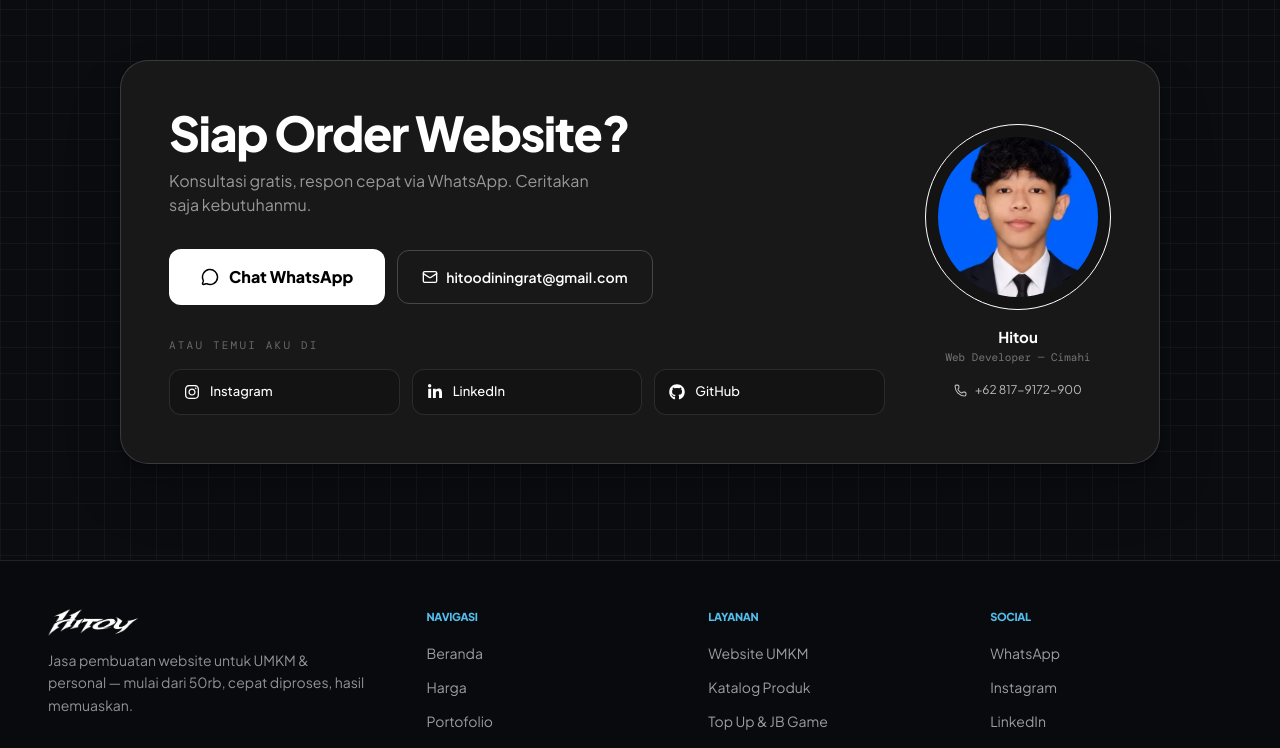
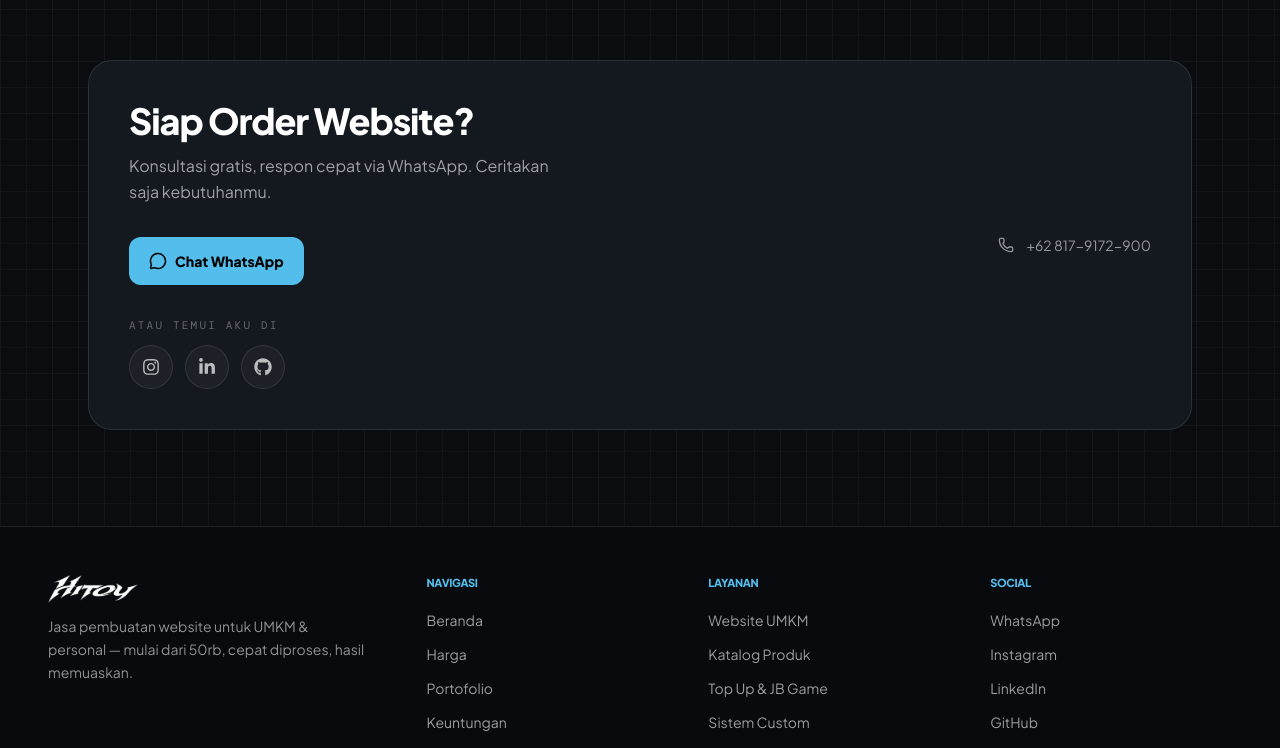
Before and after one commit to andhkx/hitou, a Next.js app: page /harga in a window 1280 px wide. Shown: the part 1083-1831 px from the top of the page. Built offline with nearby package versions, Linux system fonts and the light colour scheme; a web font is replaced by a local one.

Commit message:
polish dark Dibikinin interactions and section content

```diff
--- a/src/components/CTA.jsx
+++ b/src/components/CTA.jsx
@@ -2,32 +2,15 @@
 
 import { motion, useReducedMotion } from "motion/react";
 import { Mail, MessageCircle, Phone } from "lucide-react";
-import BorderGlow from "./reactbits/BorderGlow/BorderGlow.jsx";
-import { about, contactInfo, profile, socials, wa } from "@/data/portfolio";
+import { contactInfo, profile, socials, wa } from "@/data/portfolio";
 
-const EASE = [0.16, 1, 0.3, 1];
+const EASE = [0.4, 0, 0.2, 1];
 
 const SOCIAL_PATHS = {
-  linkedin: {
-    viewBox: "0 0 448 512",
-    d: "M100.28 448H7.4V148.9h92.88zM53.79 108.1C24.09 108.1 0 83.5 0 53.8a53.79 53.79 0 0 1 107.58 0c0 29.7-24.1 54.3-53.79 54.3zM447.9 448h-92.68V302.4c0-34.7-.7-79.2-48.29-79.2-48.29 0-55.69 37.7-55.69 76.7V448h-92.78V148.9h89.08v40.8h1.3c12.4-23.5 42.69-48.3 87.88-48.3 94 0 111.28 61.9 111.28 142.3V448z",
-  },
-  instagram: {
-    viewBox: "0 0 448 512",
-    d: "M224.1 141c-63.6 0-114.9 51.3-114.9 114.9s51.3 114.9 114.9 114.9S339 319.5 339 255.9 287.7 141 224.1 141zm0 189.6c-41.1 0-74.7-33.5-74.7-74.7s33.5-74.7 74.7-74.7 74.7 33.5 74.7 74.7-33.6 74.7-74.7 74.7zm146.4-194.3c0 14.9-12 26.8-26.8 26.8-14.9 0-26.8-12-26.8-26.8s12-26.8 26.8-26.8 26.8 12 26.8 26.8zm76.1 27.2c-1.7-35.9-9.9-67.7-36.2-93.9-26.2-26.2-58-34.4-93.9-36.2-37-2.1-147.9-2.1-184.9 0-35.8 1.7-67.6 9.9-93.9 36.1s-34.4 58-36.2 93.9c-2.1 37-2.1 147.9 0 184.9 1.7 35.9 9.9 67.7 36.2 93.9s58 34.4 93.9 36.2c37 2.1 147.9 2.1 184.9 0 35.9-1.7 67.7-9.9 93.9-36.2 26.2-26.2 34.4-58 36.2-93.9 2.1-37 2.1-147.8 0-184.8zM398.8 388c-7.8 19.6-22.9 34.7-42.6 42.6-29.5 11.7-99.5 9-132.1 9s-102.7 2.6-132.1-9c-19.6-7.8-34.7-22.9-42.6-42.6-11.7-29.5-9-99.5-9-132.1s-2.6-102.7 9-132.1c7.8-19.6 22.9-34.7 42.6-42.6 29.5-11.7 99.5-9 132.1-9s102.7-2.6 132.1 9c19.6 7.8 34.7 22.9 42.6 42.6 11.7 29.5 9 99.5 9 132.1s2.7 102.7-9 132.1z",
-  },
-  youtube: {
-    viewBox: "0 0 576 512",
-    d: "M549.655 124.083c-6.281-23.65-24.787-42.276-48.284-48.597C458.781 64 288 64 288 64S117.22 64 74.629 75.486c-23.497 6.322-42.003 24.947-48.284 48.597-11.412 42.867-11.412 132.305-11.412 132.305s0 89.438 11.412 132.305c6.281 23.65 24.787 41.5 48.284 47.821C117.22 448 288 448 288 448s170.78 0 213.371-11.486c23.497-6.321 42.003-24.171 48.284-47.821 11.412-42.867 11.412-132.305 11.412-132.305s0-89.438-11.412-132.305zm-317.51 213.508V175.185l142.739 81.205-142.739 81.201z",
-  },
-  github: {
-    viewBox: "0 0 496 512",
-    d: "M165.9 397.4c0 2-2.3 3.6-5.2 3.6-3.3.3-5.6-1.3-5.6-3.6 0-2 2.3-3.6 5.2-3.6 3-.3 5.6 1.3 5.6 3.6zm-31.1-4.5c-.7 2 1.3 4.3 4.3 4.9 2.6 1 5.6 0 6.2-2s-1.3-4.3-4.3-5.2c-2.6-.7-5.5.3-6.2 2.3zm44.2-1.7c-2.9.7-4.9 2.6-4.6 4.9.3 2 2.9 3.3 5.9 2.6 2.9-.7 4.9-2.6 4.6-4.6-.3-1.9-3-3.2-5.9-2.9zM244.8 8C106.1 8 0 113.3 0 252c0 110.9 69.8 205.8 169.5 239.2 12.8 2.3 17.3-5.6 17.3-12.1 0-6.2-.3-40.4-.3-61.4 0 0-70 15-84.7-29.8 0 0-11.4-29.1-27.8-36.6 0 0-22.9-15.7 1.6-15.4 0 0 24.9 2 38.6 25.8 21.9 38.6 58.6 27.5 72.9 20.9 2.3-16 8.8-27.1 16-33.7-55.9-6.2-112.3-14.3-112.3-110.5 0-27.5 7.6-41.3 23.6-58.9-2.6-6.5-11.1-33.3 2.6-67.9 20.9-6.5 69 27 69 27 20-5.6 41.5-8.5 62.8-8.5s42.8 2.9 62.8 8.5c0 0 48.1-33.6 69-27 13.7 34.7 5.2 61.4 2.6 67.9 16 17.7 25.8 31.5 25.8 58.9 0 96.5-58.9 104.2-114.8 110.5 9.2 7.9 17 22.9 17 46.4 0 33.7-.3 75.4-.3 83.6 0 6.5 4.6 14.4 17.3 12.1C428.2 457.8 496 362.9 496 252 496 113.3 383.5 8 244.8 8zM97.2 352.9c-1.3 1-1 3.3.7 5.2 1.6 1.6 3.9 2.3 5.2 1 1.3-1 1-3.3-.7-5.2-1.6-1.6-3.9-2.3-5.2-1zm-10.8-8.1c-.7 1.3.3 2.9 2.3 3.9 1.6 1 3.6.7 4.3-.7.7-1.3-.3-2.9-2.3-3.9-2-.6-3.6-.3-4.3.7zm32.4 35.6c-1.6 1.3-1 4.3 1.3 6.2 2.3 2.3 5.2 2.6 6.5 1 1.3-1.3.7-4.3-1.3-6.2-2.2-2.3-5.2-2.6-6.5-1zm-11.4-14.7c-1.6 1-1.6 3.6 0 5.9 1.6 2.3 4.3 3.3 5.6 2.3 1.6-1.3 1.6-3.9 0-6.2-1.4-2.3-4-3.3-5.6-2z",
-  },
-  tiktok: {
-    viewBox: "0 0 448 512",
-    d: "M448,209.91a210.06,210.06,0,0,1-122.77-39.25V349.38A162.55,162.55,0,1,1,185,188.31V278.2a74.62,74.62,0,1,0,52.23,71.18V0l88,0a121.18,121.18,0,0,0,1.86,22.17h0A122.18,122.18,0,0,0,381,102.39a121.43,121.43,0,0,0,67,20.14Z",
-  },
+  linkedin: { viewBox: "0 0 448 512", d: "M100.28 448H7.4V148.9h92.88zM53.79 108.1C24.09 108.1 0 83.5 0 53.8a53.79 53.79 0 0 1 107.58 0c0 29.7-24.1 54.3-53.79 54.3zM447.9 448h-92.68V302.4c0-34.7-.7-79.2-48.29-79.2-48.29 0-55.69 37.7-55.69 76.7V448h-92.78V148.9h89.08v40.8h1.3c12.4-23.5 42.69-48.3 87.88-48.3 94 0 111.28 61.9 111.28 142.3V448z" },
+  instagram: { viewBox: "0 0 448 512", d: "M224.1 141c-63.6 0-114.9 51.3-114.9 114.9s51.3 114.9 114.9 114.9S339 319.5 339 255.9 287.7 141 224.1 141zm0 189.6c-41.1 0-74.7-33.5-74.7-74.7s33.5-74.7 74.7-74.7 74.7 33.5 74.7 74.7-33.6 74.7-74.7 74.7zm146.4-194.3c0 14.9-12 26.8-26.8 26.8-14.9 0-26.8-12-26.8-26.8s12-26.8 26.8-26.8 26.8 12 26.8 26.8zm76.1 27.2c-1.7-35.9-9.9-67.7-36.2-93.9-26.2-26.2-58-34.4-93.9-36.2-37-2.1-147.9-2.1-184.9 0-35.8 1.7-67.6 9.9-93.9 36.1s-34.4 58-36.2 93.9c-2.1 37-2.1 147.9 0 184.9 1.7 35.9 9.9 67.7 36.2 93.9s58 34.4 93.9 36.2c37 2.1 147.9 2.1 184.9 0 35.9-1.7 67.7-9.9 93.9-36.2 26.2-26.2 34.4-58 36.2-93.9 2.1-37 2.1-147.8 0-184.8zM398.8 388c-7.8 19.6-22.9 34.7-42.6 42.6-29.5 11.7-99.5 9-132.1 9s-102.7 2.6-132.1-9c-19.6-7.8-34.7-22.9-42.6-42.6-11.7-29.5-9-99.5-9-132.1s-2.6-102.7 9-132.1c7.8-19.6 22.9-34.7 42.6-42.6 29.5-11.7 99.5-9 132.1-9s102.7-2.6 132.1 9c19.6 7.8 34.7 22.9 42.6 42.6 11.7 29.5 9 99.5 9 132.1s2.7 102.7-9 132.1z" },
+  youtube: { viewBox: "0 0 576 512", d: "M549.655 124.083c-6.281-23.65-24.787-42.276-48.284-48.597C458.781 64 288 64 288 64S117.22 64 74.629 75.486c-23.497 6.322-42.003 24.947-48.284 48.597-11.412 42.867-11.412 132.305-11.412 132.305s0 89.438 11.412 132.305c6.281 23.65 24.787 41.5 48.284 47.821C117.22 448 288 448 288 448s170.78 0 213.371-11.486c23.497-6.321 42.003-24.171 48.284-47.821 11.412-42.867 11.412-132.305 11.412-132.305s0-89.438-11.412-132.305zm-317.51 213.508V175.185l142.739 81.205-142.739 81.201z" },
+  github: { viewBox: "0 0 496 512", d: "M165.9 397.4c0 2-2.3 3.6-5.2 3.6-3.3.3-5.6-1.3-5.6-3.6 0-2 2.3-3.6 5.2-3.6 3-.3 5.6 1.3 5.6 3.6zm-31.1-4.5c-.7 2 1.3 4.3 4.3 4.9 2.6 1 5.6 0 6.2-2s-1.3-4.3-4.3-5.2c-2.6-.7-5.5.3-6.2 2.3zm44.2-1.7c-2.9.7-4.9 2.6-4.6 4.9.3 2 2.9 3.3 5.9 2.6 2.9-.7 4.9-2.6 4.6-4.6-.3-1.9-3-3.2-5.9-2.9zM244.8 8C106.1 8 0 113.3 0 252c0 110.9 69.8 205.8 169.5 239.2 12.8 2.3 17.3-5.6 17.3-12.1 0-6.2-.3-40.4-.3-61.4 0 0-70 15-84.7-29.8 0 0-11.4-29.1-27.8-36.6 0 0-22.9-15.7 1.6-15.4 0 0 24.9 2 38.6 25.8 21.9 38.6 58.6 27.5 72.9 20.9 2.3-16 8.8-27.1 16-33.7-55.9-6.2-112.3-14.3-112.3-110.5 0-27.5 7.6-41.3 23.6-58.9-2.6-6.5-11.1-33.3 2.6-67.9 20.9-6.5 69 27 69 27 20-5.6 41.5-8.5 62.8-8.5s42.8 2.9 62.8 8.5c0 0 48.1-33.6 69-27 13.7 34.7 5.2 61.4 2.6 67.9 16 17.7 25.8 31.5 25.8 58.9 0 96.5-58.9 104.2-114.8 110.5 9.2 7.9 17 22.9 17 46.4 0 33.7-.3 75.4-.3 83.6 0 6.5 4.6 14.4 17.3 12.1C428.2 457.8 496 362.9 496 252 496 113.3 383.5 8 244.8 8zM97.2 352.9c-1.3 1-1 3.3.7 5.2 1.6 1.6 3.9 2.3 5.2 1 1.3-1 1-3.3-.7-5.2-1.6-1.6-3.9-2.3-5.2-1zm-10.8-8.1c-.7 1.3.3 2.9 2.3 3.9 1.6 1 3.6.7 4.3-.7.7-1.3-.3-2.9-2.3-3.9-2-.6-3.6-.3-4.3.7zm32.4 35.6c-1.6 1.3-1 4.3 1.3 6.2 2.3 2.3 5.2 2.6 6.5 1 1.3-1.3.7-4.3-1.3-6.2-2.2-2.3-5.2-2.6-6.5-1zm-11.4-14.7c-1.6 1-1.6 3.6 0 5.9 1.6 2.3 4.3 3.3 5.6 2.3 1.6-1.3 1.6-3.9 0-6.2-1.4-2.3-4-3.3-5.6-2z" },
 };
 
 const gridSocials = socials.filter((s) => s.icon !== "whatsapp");
@@ -36,110 +19,37 @@ export default function CTA() {
   const reduce = useReducedMotion();
 
   return (
-    <section
-      id="contact"
-      className="w-full max-w-[1200px] mx-auto px-8 md:px-12 lg:px-20 pt-24 pb-24 relative z-10 text-white"
-    >
-      <motion.div
-        initial={reduce ? false : { opacity: 0, y: 40 }}
-        whileInView={{ opacity: 1, y: 0 }}
-        viewport={{ once: true, amount: 0.3 }}
-        transition={{ duration: 0.8, ease: EASE }}
-      >
-        <BorderGlow
-          className="w-full"
-          backgroundColor="#181818"
-          borderRadius={28}
-          edgeSensitivity={35}
-          glowColor="0 0 100"
-          glowIntensity={1.2}
-          fillOpacity={0.45}
-        >
-        <div className="p-8 md:p-12">
-        <div className="flex flex-col lg:flex-row items-center gap-10">
-          <div className="flex-1 text-center lg:text-left">
-            <h2 className="text-3xl md:text-5xl font-extrabold tracking-tight mb-3">
-              Siap Order Website?
-            </h2>
-            <p className="text-white/55 text-sm md:text-base mb-8 max-w-md mx-auto lg:mx-0">
-              Konsultasi gratis, respon cepat via WhatsApp. Ceritakan saja kebutuhanmu.
-            </p>
-
-            <div className="flex flex-col sm:flex-row items-center gap-3 mb-8 justify-center lg:justify-start">
-              <a
-                href={wa("Halo Andhika! Saya siap order website.")}
-                target="_blank"
-                rel="noopener noreferrer"
-                className="inline-flex items-center gap-2.5 rounded-xl bg-white text-black text-[16px] font-extrabold px-8 py-4 transition-all duration-300 hover:bg-white/90 hover:-translate-y-0.5 active:scale-[0.99]"
-              >
-                <MessageCircle size={18} aria-hidden="true" />
-                Chat WhatsApp
-              </a>
-              <a
-                href={`mailto:${contactInfo.email}`}
-                className="inline-flex items-center gap-2 rounded-xl border border-white/20 text-white text-sm font-semibold px-6 py-4 transition-all duration-300 hover:bg-white/10 hover:border-white/40"
-              >
-                <Mail size={16} aria-hidden="true" />
-                {contactInfo.email}
-              </a>
-            </div>
-
-            <p className="font-mono text-[11px] tracking-[0.2em] uppercase text-white/35 mb-4">
-              Atau temui aku di
-            </p>
-            <div className="grid grid-cols-2 sm:grid-cols-3 gap-3">
-              {gridSocials.map((s) => (
-                <a
-                  key={s.label}
-                  href={s.url}
-                  target="_blank"
-                  rel="noopener noreferrer"
-                  className="flex items-center gap-2.5 rounded-xl border border-white/10 bg-black/20 px-3.5 py-3 transition-all duration-300 hover:border-white/25 hover:bg-white/[0.06]"
-                >
-                  <svg viewBox={SOCIAL_PATHS[s.icon]?.viewBox ?? "0 0 24 24"} width="16" height="16" fill="currentColor" aria-hidden="true">
-                    <path d={SOCIAL_PATHS[s.icon]?.d ?? ""} />
-                  </svg>
-                  <span className="text-[13px] font-medium">{s.label}</span>
-                </a>
-              ))}
+    <section id="contact" className="relative z-10 mx-auto w-full max-w-[1200px] px-5 py-16 text-white sm:px-8 md:px-12 md:py-24">
+      <motion.div initial={reduce ? false : { opacity: 0, y: 24 }} whileInView={{ opacity: 1, y: 0 }} viewport={{ once: true, amount: 0.3 }} transition={{ duration: 0.6, ease: EASE }} className="rounded-[24px] border border-white/10 bg-[#14181f] p-6 md:p-10">
+        <div className="grid gap-10 lg:grid-cols-2">
+          <div>
+            <h2 className="mb-3 text-2xl font-extrabold tracking-tight md:text-4xl">Siap Order Website?</h2>
+            <p className="mb-8 max-w-md text-sm leading-relaxed text-white/60 md:text-base">Konsultasi gratis, respon cepat via WhatsApp. Ceritakan saja kebutuhanmu.</p>
+            <a href={wa("Halo Hitou! Saya siap order website.")} target="_blank" rel="noopener noreferrer" className="inline-flex items-center gap-2 rounded-xl bg-[#53bdeb] px-5 py-3.5 text-sm font-extrabold text-black transition-transform hover:scale-[1.02] active:scale-[0.98]">
+              <MessageCircle size={18} aria-hidden="true" /> Chat WhatsApp
+            </a>
+            <div className="mt-8 space-y-3">
+              <p className="font-mono text-[11px] uppercase tracking-[0.2em] text-white/35">Atau temui aku di</p>
+              <div className="flex flex-wrap gap-3">
+                {gridSocials.map((s) => {
+                  const icon = SOCIAL_PATHS[s.icon];
+                  return (
+                    <a key={s.label} href={s.url} target="_blank" rel="noopener noreferrer" className="inline-flex h-11 w-11 items-center justify-center rounded-full border border-white/10 bg-white/[0.04] text-white/70 hover:border-white/25 hover:text-white">
+                      <svg viewBox={icon?.viewBox ?? "0 0 24 24"} width="18" height="18" fill="currentColor" aria-hidden="true"><path d={icon?.d ?? ""} /></svg>
+                    </a>
+                  );
+                })}
+              </div>
             </div>
           </div>
 
-          <motion.div
-            initial={reduce ? false : { opacity: 0, x: 40, rotate: 2 }}
-            whileInView={{ opacity: 1, x: 0, rotate: 0 }}
-            viewport={{ once: true, amount: 0.3 }}
-            transition={{ duration: 0.9, delay: 0.15, ease: EASE }}
-            className="shrink-0 flex flex-col items-center gap-4"
-          >
-            <div className="p-3 rounded-full border border-border bg-black/20">
-              {about.photo ? (
-                // eslint-disable-next-line @next/next/no-img-element
-                <img
-                  src={about.photo}
-                  alt={profile.name}
-                  width={160}
-                  height={160}
-                  className="w-40 h-40 rounded-full object-cover block" loading="lazy" decoding="async"
-                />
-              ) : (
-                <div className="w-40 h-40 rounded-full flex items-center justify-center text-5xl font-extrabold text-muted">
-                  AP
-                </div>
-              )}
+          <div className="flex items-center justify-center lg:justify-end">
+            <div className="flex items-center gap-3 text-white/55">
+              <Phone size={16} aria-hidden="true" />
+              <span className="text-sm">{contactInfo.phone}</span>
             </div>
-            <div className="text-center">
-              <p className="font-bold text-[15px]">{profile.name}</p>
-              <p className="font-mono text-[11px] text-white/40">Web Developer — Cimahi</p>
-            </div>
-            <div className="flex items-center gap-2 text-[12px] text-white/70">
-              <Phone size={13} aria-hidden="true" />
-              {contactInfo.phone}
-            </div>
-          </motion.div>
+          </div>
         </div>
-        </div>
-        </BorderGlow>
       </motion.div>
     </section>
   );
--- a/src/components/Portfolio.jsx
+++ b/src/components/Portfolio.jsx
@@ -21,7 +21,7 @@ function SectionHead({ title, sub }) {
   );
 }
 
-export default function Portfolio({ limit, viewAllHref, hideHeading, showLogoLoop = true, showCtaCard = true }) {
+export default function Portfolio({ limit, viewAllHref, hideHeading, showLogoLoop = false, showCtaCard = false }) {
   const reduce = useReducedMotion();
   const list = limit ? projects.slice(0, limit) : projects;
 
--- a/src/components/Process.jsx
+++ b/src/components/Process.jsx
@@ -3,51 +3,41 @@
 import { motion, useReducedMotion } from "motion/react";
 import { process } from "@/data/portfolio";
 
-const EASE = [0.16, 1, 0.3, 1];
+const EASE = [0.4, 0, 0.2, 1];
 
 export default function Process() {
   const reduce = useReducedMotion();
 
   return (
-    <section
-      id="process"
-      className="w-full max-w-[1450px] mx-auto px-8 md:px-12 lg:px-20 py-24 relative z-10 text-white"
-    >
-      <motion.div
-        initial={reduce ? false : { opacity: 0, y: 40 }}
-        whileInView={{ opacity: 1, y: 0 }}
-        viewport={{ once: true, amount: 0.4 }}
-        transition={{ duration: 0.8, ease: EASE }}
-        className="text-center mb-12"
-      >
-        <h2 className="text-3xl md:text-5xl font-bold mb-3">Gimana Prosesnya?</h2>
-        <p className="text-white/55 max-w-xl mx-auto text-sm md:text-base">
-          Simpel, jelas, dan kamu selalu tahu progress-nya.
-        </p>
+    <section id="process" className="relative z-10 mx-auto w-full max-w-[1300px] px-5 py-16 text-white sm:px-8 md:px-12 md:py-24">
+      <motion.div initial={reduce ? false : { opacity: 0, y: 24 }} whileInView={{ opacity: 1, y: 0 }} viewport={{ once: true, amount: 0.4 }} transition={{ duration: 0.5, ease: EASE }} className="mb-8 text-center">
+        <h2 className="mb-3 text-2xl font-extrabold tracking-tight sm:text-3xl md:text-5xl">Cara Kerja</h2>
+        <p className="mx-auto max-w-xl text-sm leading-relaxed text-white/60 md:text-base">Gampang, cepat, dan transparan.</p>
       </motion.div>
 
-      <div className="grid grid-cols-1 sm:grid-cols-2 lg:grid-cols-4 gap-5">
-        {process.map((p, i) => (
-          <motion.div
-            key={p.step}
-            initial={reduce ? false : { opacity: 0, y: 32 }}
-            whileInView={{ opacity: 1, y: 0 }}
-            viewport={{ once: true, amount: 0.3 }}
-            transition={{ duration: 0.7, delay: 0.08 * i, ease: EASE }}
-            className="relative rounded-2xl border border-white/10 bg-white/[0.04] backdrop-blur-xl p-6 overflow-hidden"
-          >
-            <span className="absolute -top-3 -right-2 text-[64px] font-extrabold text-white/[0.06] leading-none select-none">
-              {p.step}
-            </span>
-            <span className="font-mono text-[11px] text-white/80 tracking-[0.2em]">
-              STEP {p.step}
-            </span>
-            <h3 className="text-[16px] font-bold mt-2 mb-1">{p.title}</h3>
-            <span className="inline-block font-mono text-[10px] text-white/45 border border-white/10 rounded-full px-2.5 py-0.5 mb-3 bg-black/20">
-              {p.time}
-            </span>
-            <p className="text-[13px] text-white/55 leading-relaxed">{p.desc}</p>
-          </motion.div>
+      <div className="grid gap-5 md:grid-cols-2 xl:grid-cols-4">
+        {process.slice(0, 4).map((p, i) => (
+          <motion.article key={p.step} initial={reduce ? false : { opacity: 0, y: 24 }} whileInView={{ opacity: 1, y: 0 }} viewport={{ once: true, amount: 0.3 }} transition={{ duration: 0.5, delay: i * 0.06, ease: EASE }} className="relative overflow-hidden rounded-[24px] border border-white/10 bg-[#14181f] p-6">
+            <span className="absolute -right-2 -top-3 text-[60px] font-extrabold leading-none text-white/[0.06] select-none">{p.step}</span>
+            <span className="mb-3 inline-flex h-10 w-10 items-center justify-center rounded-full border border-[#53bdeb]/20 bg-[#53bdeb]/10 text-[#53bdeb] font-mono text-[12px] font-extrabold">{p.step}</span>
+            <h3 className="mb-2 text-[18px] font-extrabold text-white">{p.title}</h3>
+            <p className="mb-3 text-[11px] font-mono uppercase tracking-[0.18em] text-white/40">{p.time}</p>
+            <p className="text-sm leading-relaxed text-white/60">{p.desc}</p>
+          </motion.article>
+        ))}
+      </div>
+
+      <div className="mt-10 grid gap-4 sm:grid-cols-2 xl:grid-cols-4">
+        {[
+          ["Update di Tiap Tahap", "Kamu selalu tahu progressnya — nggak ditinggal diam."],
+          ["Tepat Waktu", "Pengerjaan sesuai target yang disepakati."],
+          ["Kualitas Terjaga", "Desain modern, responsif, dan teruji."],
+          ["Support Penuh", "Tetap kami bantu setelah website live."],
+        ].map(([title, desc]) => (
+          <div key={title} className="rounded-[18px] border border-white/10 bg-white/[0.03] p-4">
+            <p className="mb-1 text-sm font-extrabold text-white">{title}</p>
+            <p className="text-[13px] leading-relaxed text-white/50">{desc}</p>
+          </div>
         ))}
       </div>
     </section>
```
Also changed, not shown: src/components/Hero.jsx (+9 -12 lines), src/components/Layanan.jsx (+35 -53 lines).
